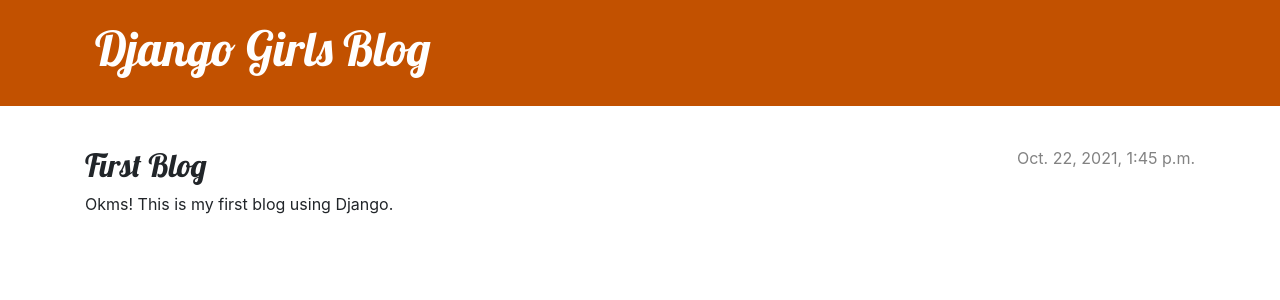
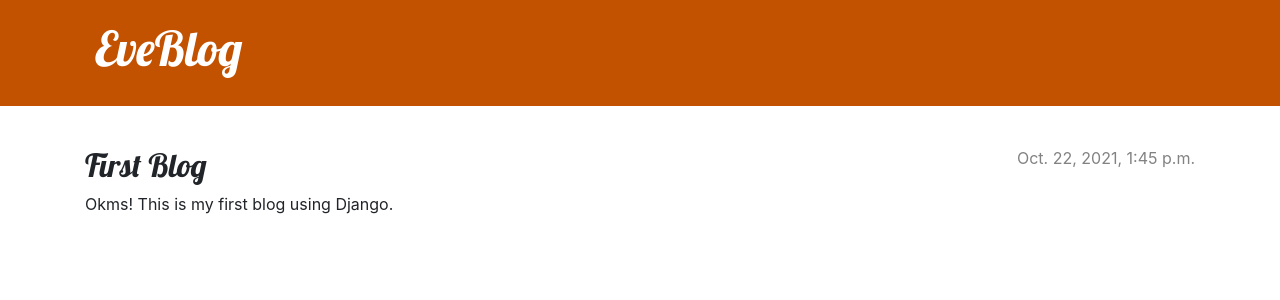
Before and after one commit to Arheo8/my-first-blog, a Django app: page /post/1/ in a window 1280 px wide. Shown: the top 300 px of the page. Run offline with Django 3.2, Linux system fonts and the light colour scheme; data comes from the database, SQL or seed files in the repository.

Commit message:
changed title

```diff
--- a/blog/templates/blog/base.html
+++ b/blog/templates/blog/base.html
@@ -3,7 +3,7 @@
 <html>
 
 <head>
-    <title>Django Girls blog</title>
+    <title>EveBlog</title>
     <link rel="stylesheet" href="https://cdn.jsdelivr.net/npm/bootstrap@4.5.3/dist/css/bootstrap.min.css" integrity="sha384-TX8t27EcRE3e/ihU7zmQxVncDAy5uIKz4rEkgIXeMed4M0jlfIDPvg6uqKI2xXr2" crossorigin="anonymous">
     <link href='//fonts.googleapis.com/css?family=Lobster&subset=latin,latin-ext' rel='stylesheet' type='text/css'>
     <link rel="stylesheet" href="{% static 'css/blog.css' %}">
@@ -16,7 +16,7 @@
             <a href="{% url 'post_new' %}" class="top-menu">
         {% include './icons/file-earmark-plus.svg' %}
     </a> {% endif %}
-            <h1><a href="/">Django Girls Blog</a></h1>
+            <h1><a href="/">EveBlog</a></h1>
         </div>
     </header>
     <main class="container">
```
